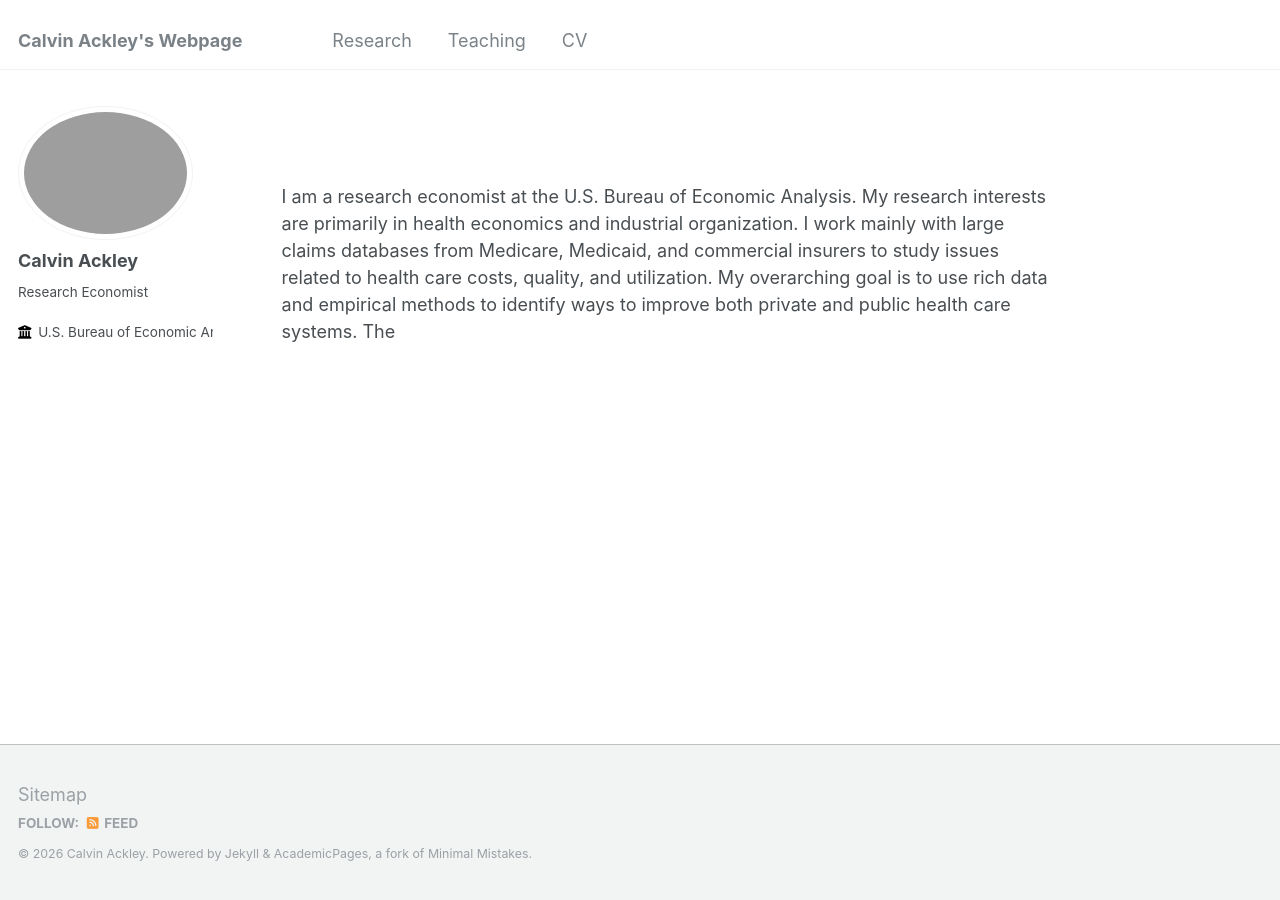
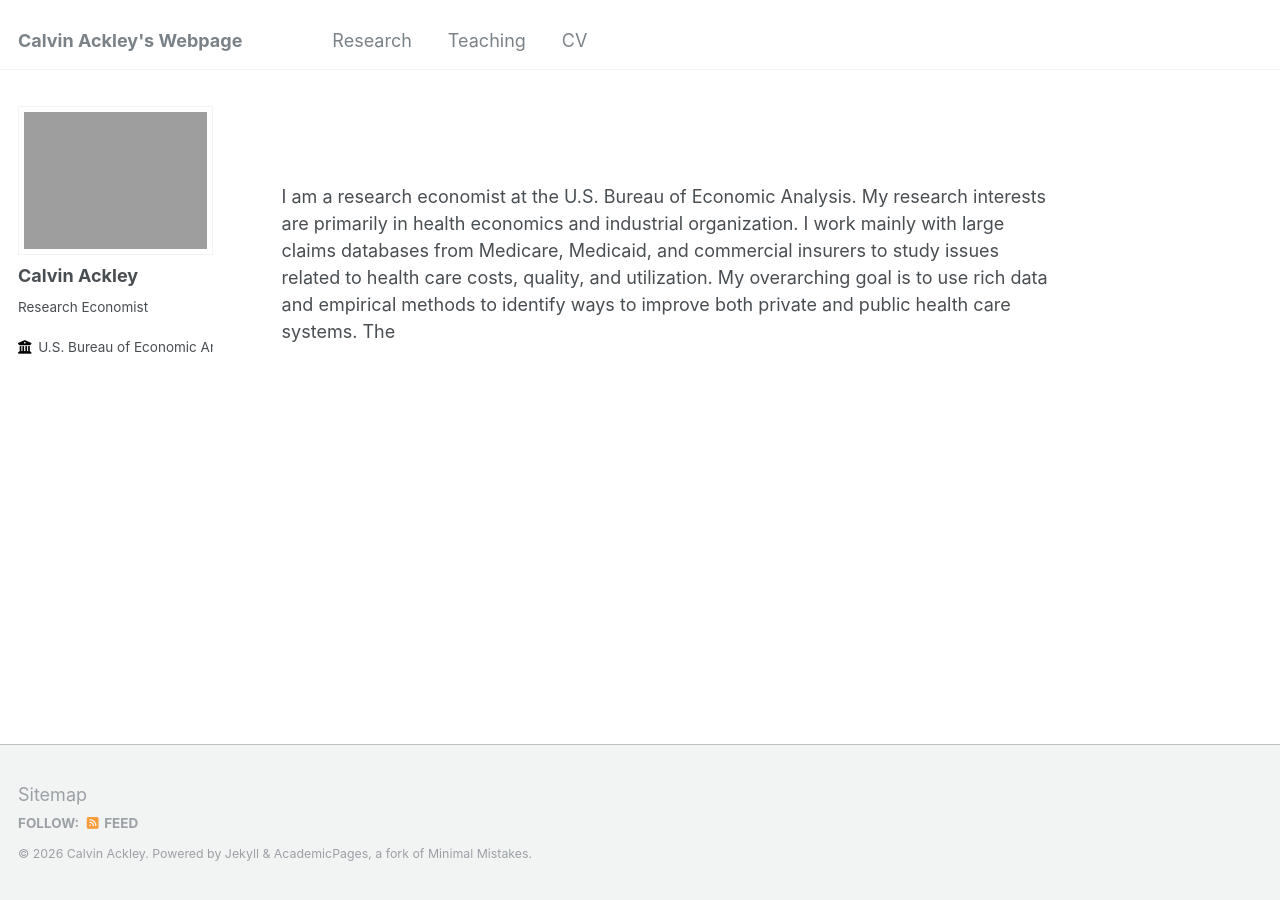
Before and after one commit to ackleycb/ackleycb.github.io, a Jekyll site: the page built from _pages/about.md, in a window 1280 px wide. Built offline with Jekyll 4.4.1, drawn with Linux system fonts in a browser that asks for light colours.

Commit message:
Adjust author avatar width and image styling
Updated avatar dimensions and styling for better layout.

```diff
--- a/_sass/_sidebar.scss
+++ b/_sass/_sidebar.scss
@@ -79,7 +79,7 @@
 .author__avatar {
   display: table-cell;
   vertical-align: top;
-  width: 36px;
+  width: 250px;
   // set width only, for non-square avatars
   // height: 36px;
 
@@ -90,8 +90,8 @@
   }
 
   img {
-    max-width: 175px;
-    border-radius: 50%;
+    max-width: 275px;
+    border-radius: 0;
 
     @include breakpoint($large) {
       padding: 5px;
```
